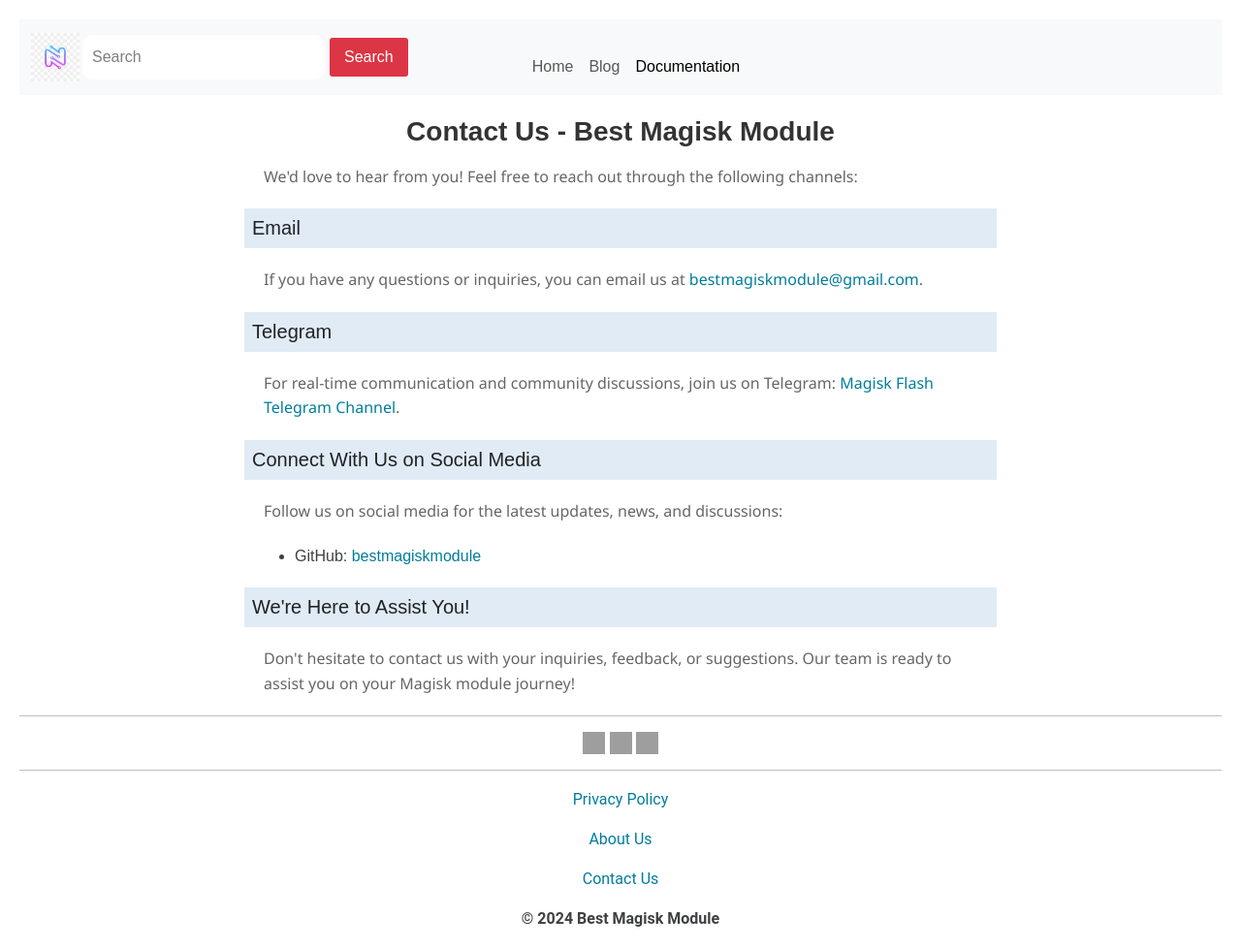
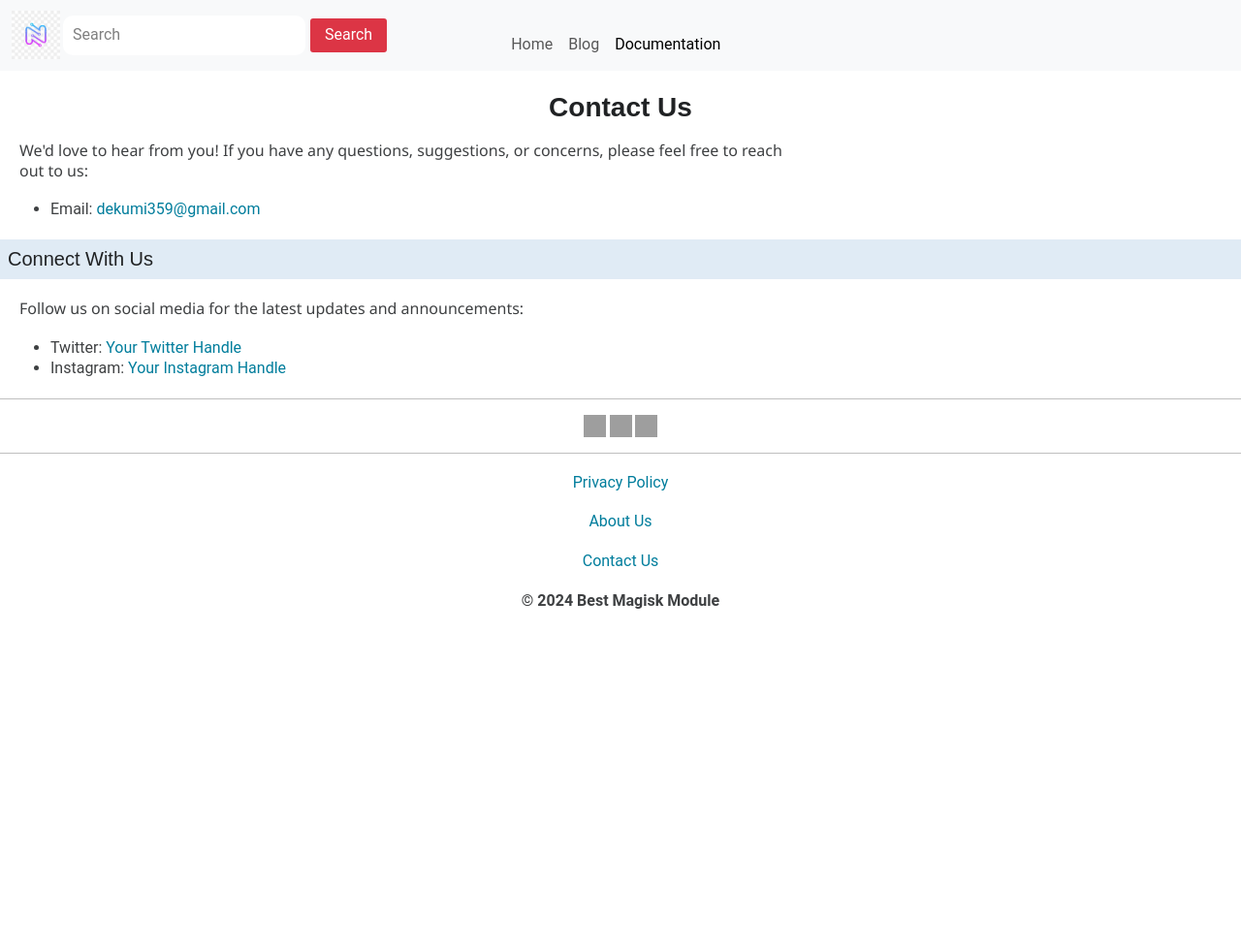
Before and after one commit to animeheavenwsp/Animeheaven.github.io, a Jekyll site: the page built from contact-us.html, in a window 1280 px wide. Shown: the whole page at 97% size. Built offline with Jekyll 4.4.1, drawn with Linux system fonts in a browser that asks for light colours; some web fonts are replaced; after the commit the page ends 900 px from its top, so only the background shows below that; grey boxes are pictures that could not be loaded.

Commit message:
Update contact-us.html

```diff
--- a/contact-us.html
+++ b/contact-us.html
@@ -9,63 +9,34 @@
 <head>
   <meta charset="UTF-8">
   <meta name="viewport" content="width=device-width, initial-scale=1.0">
-    <title>Contact Us - Best Magisk Module</title>
-    <style>
-        body {
-            font-family: Arial, sans-serif;
-            line-height: 1.6;
-            margin: 20px;
-        }
-
-        h1 {
-            color: #333;
-        }
-
-        p {
-            color: #666;
-        }
-
-        .container {
-            max-width: 800px;
-            margin: auto;
-        }
-    </style>
+  <title>Contact Us - Anime Mania</title>
 </head>
 
 <body>
-    <div class="container">
+
   <header>
-            <h1>Contact Us - Best Magisk Module</h1>
+    <h1>Contact Us</h1>
   </header>
 
   <section>
-            <p>We'd love to hear from you! Feel free to reach out through the following channels:</p>
-        </section>
+    <p>We'd love to hear from you! If you have any questions, suggestions, or concerns, please feel free to reach out to us:</p>
 
-        <section>
-            <h2>Email</h2>
-            <p>If you have any questions or inquiries, you can email us at <a href="mailto:bestmagiskmodule@gmail.com">bestmagiskmodule@gmail.com</a>.</p>
-        </section>
-
-        <section>
-            <h2>Telegram</h2>
-            <p>For real-time communication and community discussions, join us on Telegram: <a href="https://t.me/magiskflash" target="_blank">Magisk Flash Telegram Channel</a>.</p>
-        </section>
-
-        <section>
-            <h2>Connect With Us on Social Media</h2>
-            <p>Follow us on social media for the latest updates, news, and discussions:</p>
     <ul>
-
-                <li>GitHub: <a href="https://github.com/bestmagiskmodule" target="_blank">bestmagiskmodule</a></li>
+      <li>Email: <a href="mailto:dekumi359@gmail.com">dekumi359@gmail.com</a></li>
     </ul>
   </section>
 
   <section>
-            <h2>We're Here to Assist You!</h2>
-            <p>Don't hesitate to contact us with your inquiries, feedback, or suggestions. Our team is ready to assist you on your Magisk module journey!</p>
+    <h2>Connect With Us</h2>
+    <p>Follow us on social media for the latest updates and announcements:</p>
+
+    <!-- Add your social media links here -->
+    <ul>
+      <li>Twitter: <a href="https://twitter.com/your_twitter_handle" target="_blank">Your Twitter Handle</a></li>
+      <li>Instagram: <a href="https://instagram.com/your_instagram_handle" target="_blank">Your Instagram Handle</a></li>
+    </ul>
   </section>
-    </div>
+
 </body>
 
 </html>
```
Lines whose indentation alone changed are shown as unchanged.
